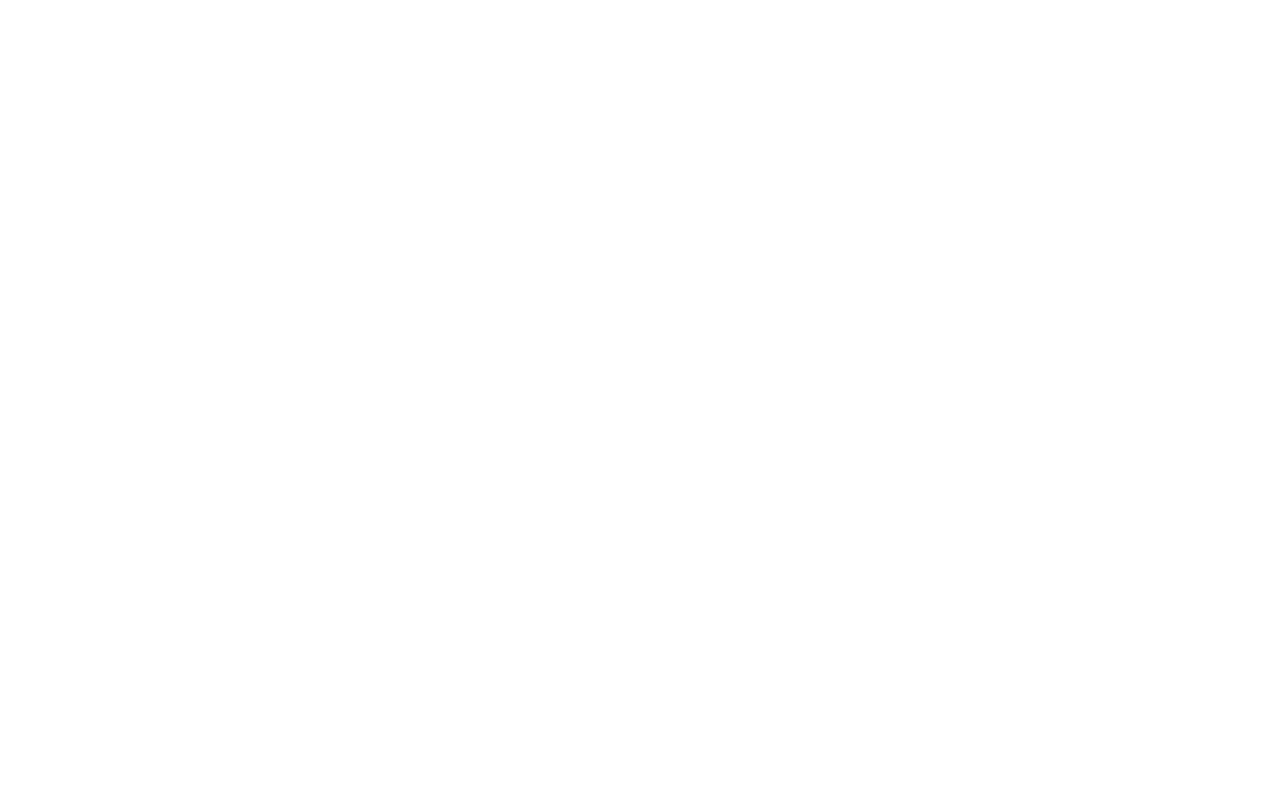
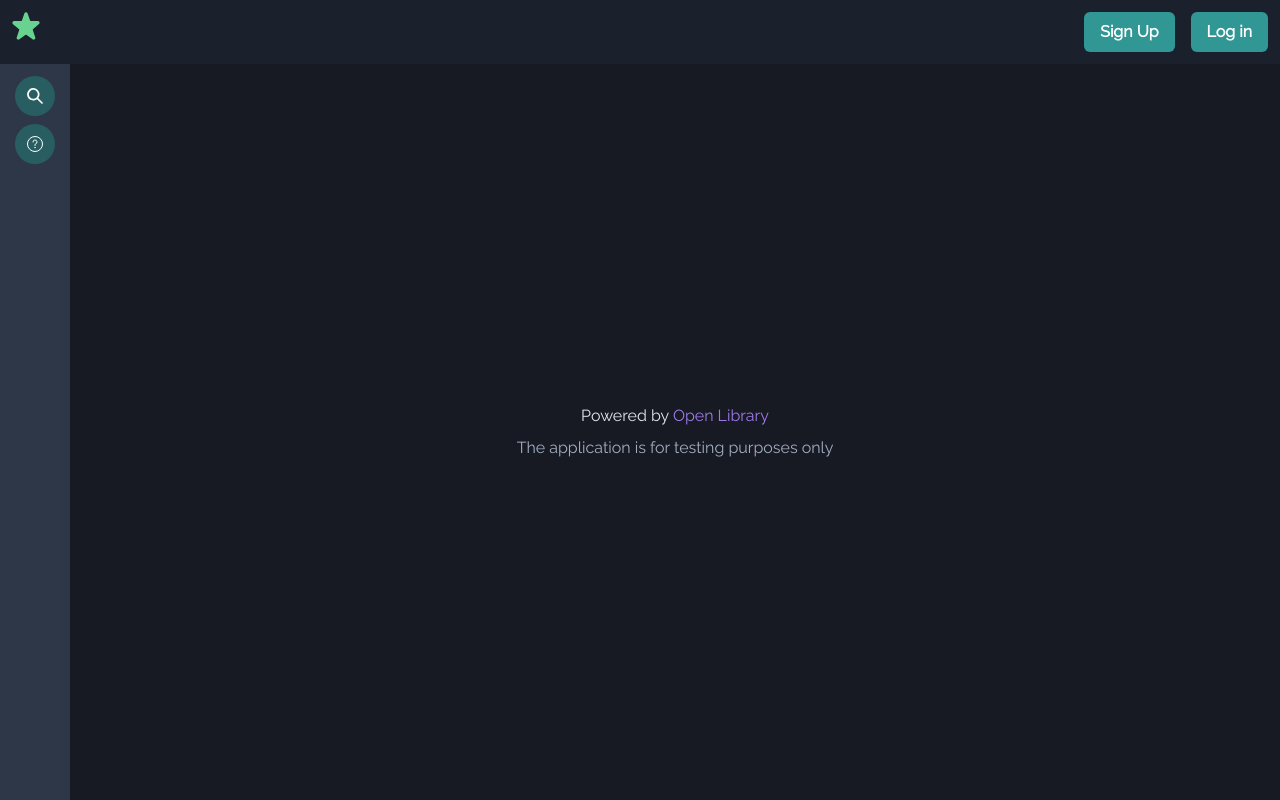
Before and after one commit to petkov113/search-books-app, a React (Create React App) app: page /about in a window 1280 px wide. Before the commit this address had no page. Built offline with nearby package versions, Linux system fonts and the light colour scheme.

Commit message:
add about page

```diff
--- a/src/App.tsx
+++ b/src/App.tsx
@@ -1,4 +1,5 @@
 import { Route, Routes } from 'react-router-dom'
+import AboutPage from './components/AboutPage'
 import Layout from './components/Layout'
 import SearchPage from './components/SearchPage'
 
@@ -7,6 +8,7 @@
     <Routes>
       <Route path="/" element={<Layout />}>
         <Route index element={<SearchPage />} />
+        <Route path="about" element={<AboutPage />} />
       </Route>
     </Routes>
   )
--- /dev/null
+++ b/src/components/AboutPage.tsx
@@ -0,0 +1,21 @@
+import { Center, GridItem, VStack, Link, Text } from '@chakra-ui/react'
+
+const AboutPage = () => {
+  return (
+    <GridItem bg="gray.900" p={3}>
+      <Center h="100%">
+        <VStack>
+          <Text color="gray.200">
+            Powered by{' '}
+            <Link color="purple.400" href="https://openlibrary.org/" isExternal>
+              Open Library
+            </Link>
+          </Text>
+          <Text color="gray.400">The application is for testing purposes only</Text>
+        </VStack>
+      </Center>
+    </GridItem>
+  )
+}
+
+export default AboutPage
```
